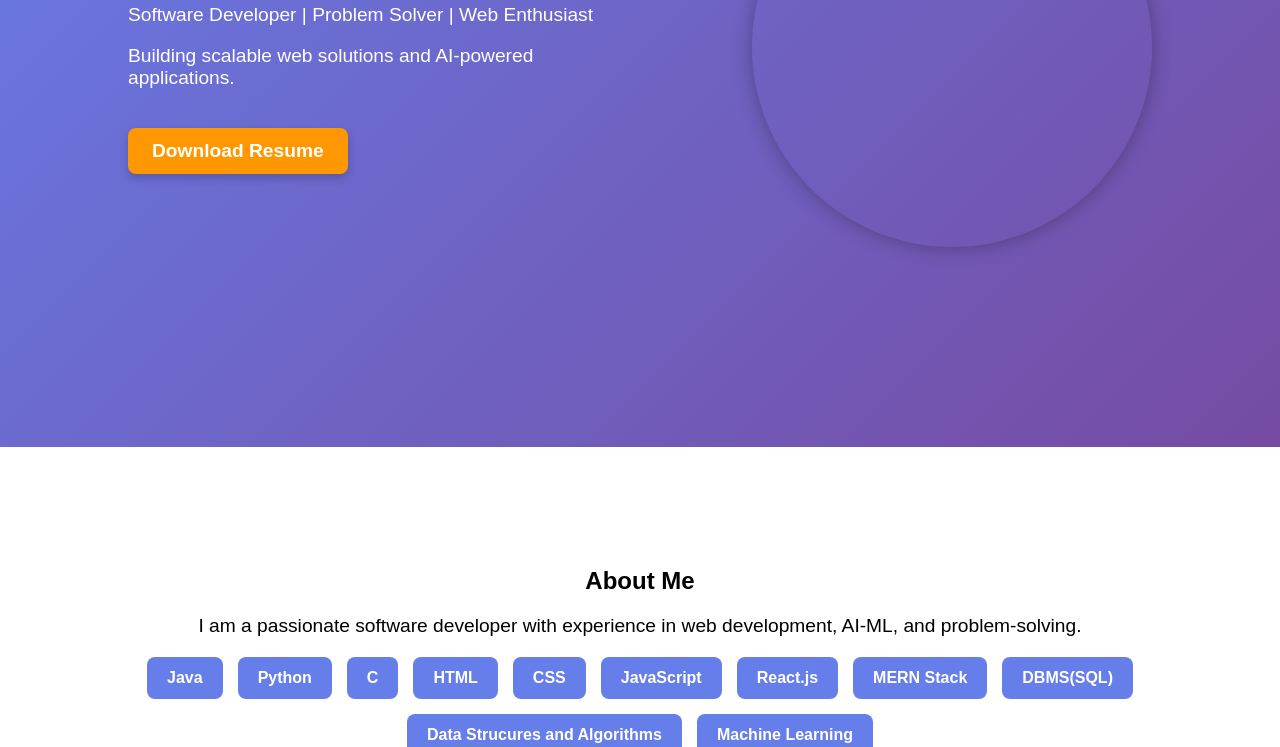
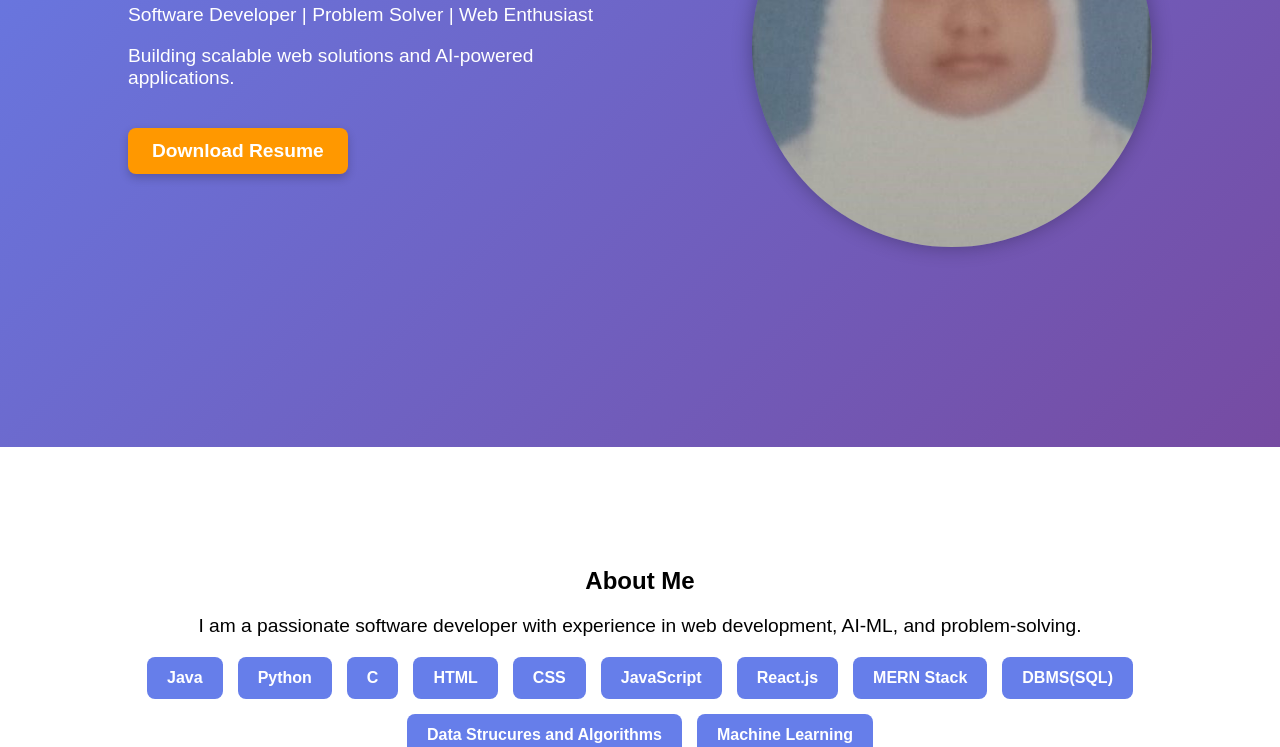
Before and after one commit to Ashuakram/my-portfolio, a plain HTML site: page index.html in a window 1280 px wide. Shown: the part 353-1100 px from the top of the page. Drawn offline with Linux system fonts and the light colour scheme.

Commit message:
Update index.html

```diff
--- a/index.html
+++ b/index.html
@@ -25,7 +25,7 @@
             <p>Building scalable web solutions and AI-powered applications.</p>
             <a href="https://drive.google.com/file/d/1LQ8Ib78mIZFx1o7Bm1agzT6SqMdzqZaA/view?usp=drive_link" class="download-btn" download>Download Resume</a>
         </div>
-        <img src="photo.jpeg" alt="Ashu's Photo" class="profile-pic">
+        <img src="passportphoto.jpeg" alt="Ashu's Photo" class="profile-pic">
     </header>
 
     <!-- About Me Section -->
```
